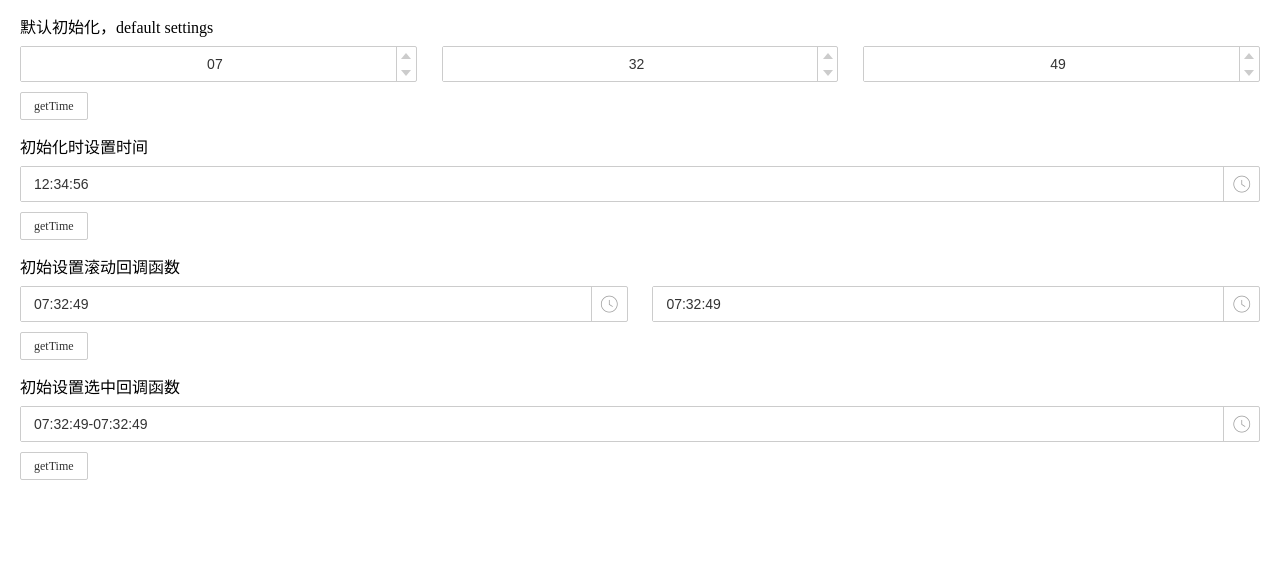
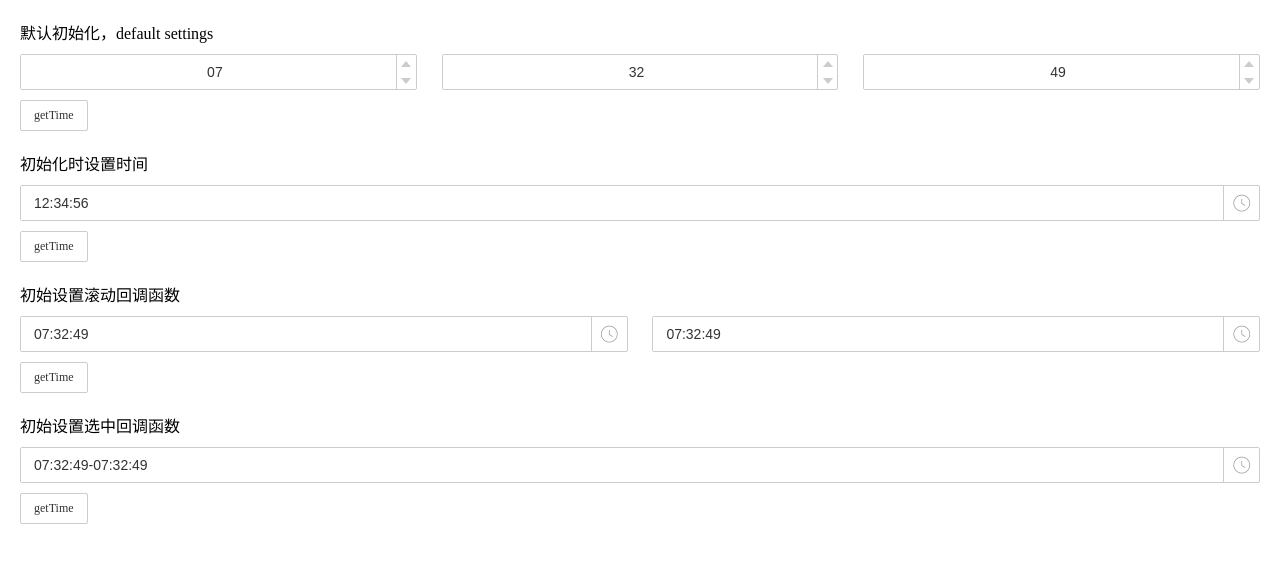
Before and after one commit to HenryYong/dateTimeSelector, a website: page index.html in a window 1280 px wide. Drawn offline with Linux system fonts and the light colour scheme.

Commit message:
style modification

```diff
--- a/package.json
+++ b/package.json
@@ -1,6 +1,6 @@
 {
   "name": "datetime-selector",
-  "version": "1.0.1",
+  "version": "1.0.2",
   "description": "A lightweight, useful date&time selector",
   "main": "app.js",
   "scripts": {
--- a/src/css/dateTimeSelector.scss
+++ b/src/css/dateTimeSelector.scss
@@ -44,7 +44,6 @@ $selectorBorder: 1px solid $selectorBasicColor;
     margin: 0;
     padding: 0;
     box-sizing: border-box;
-    line-height: 1;
 }
 
 #{$dts}{
```
Also changed, not shown: dist/css/dateTimeSelector.css.
